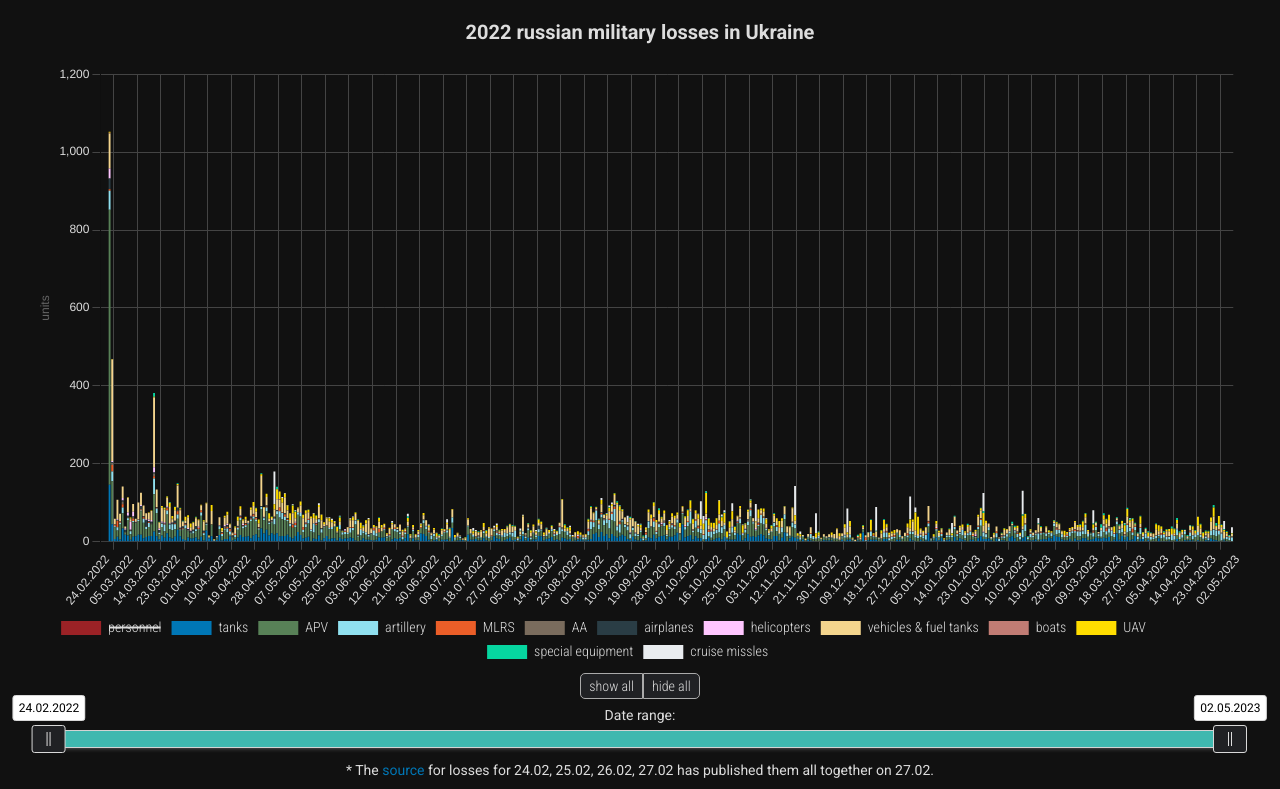
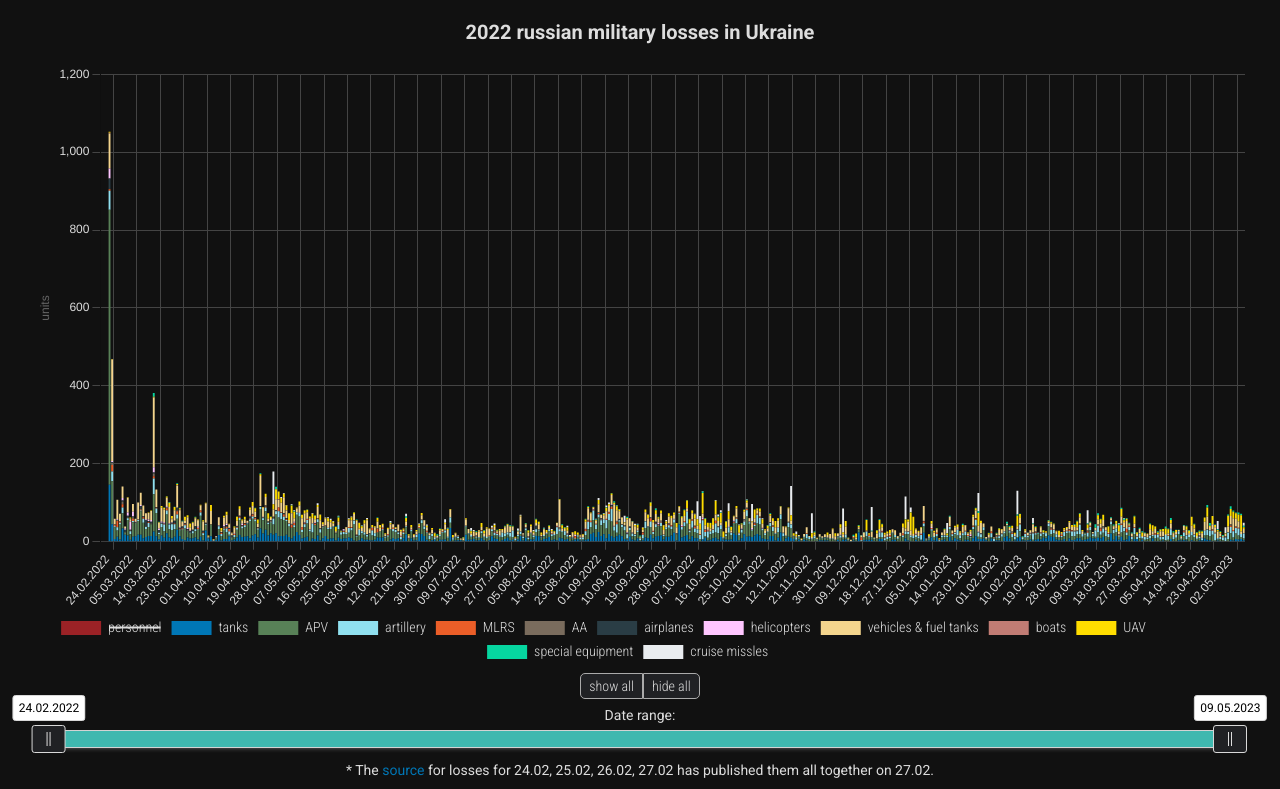
Before and after one commit to alexopus/rulosses, a plain HTML site: page index.html in a window 1280 px wide. Shown: the top 789 px of the page. Drawn offline with Linux system fonts and the light colour scheme.

Commit message:
2023-05-03--09

```diff
--- a/index.html
+++ b/index.html
@@ -615,6 +615,13 @@
       { date: '30.04.2023', pers: 190510, tanks: 3699, apv: 7189, arti: 2914, mlrs: 544, aa: 295, planes: 308, helis: 294, uav: 2475, cruise: 932, boats: 18, vehic: 5842, spec: 357, src: 'https://www.mil.gov.ua/news/2023/04/30/tanki-6-artsistem-ta-1-zasib-ppo-zagalni-vtrati-voroga-stanovlyat-190-5-tis-osib-%E2%80%93-genshtab-zsu/' },
       { date: '01.05.2023', pers: 190960, tanks: 3700, apv: 7192, arti: 2921, mlrs: 544, aa: 295, planes: 308, helis: 294, uav: 2476, cruise: 932, boats: 18, vehic: 5845, spec: 359, src: 'https://www.mil.gov.ua/news/2023/05/01/vid-pochatku-shirokomasshtabnoi-vijni-proti-ukraini-rosiya-vtratila-uzhe-ponad-190-9-tis-osib-znishheno-3700-tankiv-voroga-%E2%80%93-generalnij-shtab-zsu/' },
       { date: '02.05.2023', pers: 191420, tanks: 3701, apv: 7193, arti: 2930, mlrs: 544, aa: 298, planes: 308, helis: 294, uav: 2477, cruise: 947, boats: 18, vehic: 5851, spec: 360, src: 'https://www.mil.gov.ua/news/2023/05/02/za-dobu-sili-oboroni-znishhili-priblizno-460-rosijskih-okupantiv-zbili-15-krilatih-raket-urazili-9-artsistem-ta-3-zasobi-ppo-%E2%80%93-genshtab-zsu/' },
+      { date: '03.05.2023', pers: 191940, tanks: 3702, apv: 7199, arti: 2946, mlrs: 544, aa: 300, planes: 308, helis: 294, uav: 2505, cruise: 947, boats: 18, vehic: 5865, spec: 363, src: 'https://www.mil.gov.ua/news/2023/05/03/91-9-tis-osib-znishheno-300-zasobiv-ppo-ta-bilshe-2500-bpla-voroga-%E2%80%93-genshtab-zsu/' },
+      { date: '04.05.2023', pers: 192590, tanks: 3707, apv: 7216, arti: 2962, mlrs: 547, aa: 304, planes: 308, helis: 294, uav: 2523, cruise: 947, boats: 18, vehic: 5886, spec: 370, src: 'https://www.mil.gov.ua/news/2023/05/04/vid-pochatku-shirokomasshtabnoi-vijni-proti-ukraini-rosiya-vtratila-uzhe-bilshe-192-5-tis-osib-znishheno-ponad-7200-bronemashin-voroga-%E2%80%93-generalnij-shtab-zsu/' },
+      { date: '05.05.2023', pers: 193210, tanks: 3710, apv: 7224, arti: 2978, mlrs: 550, aa: 304, planes: 308, helis: 294, uav: 2540, cruise: 947, boats: 18, vehic: 5916, spec: 373, src: 'https://www.mil.gov.ua/news/2023/05/05/za-dobu-sili-oboroni-znishhili-blizko-620-rosijskih-zagarbnikiv-zbili-17-bpla-urazili-16-artilerijskih-sistem-ta-3-rszv-%E2%80%93-genshtab-zsu/' },
+      { date: '06.05.2023', pers: 193770, tanks: 3717, apv: 7238, arti: 2992, mlrs: 552, aa: 306, planes: 308, helis: 294, uav: 2554, cruise: 947, boats: 18, vehic: 5936, spec: 375, src: 'https://www.mil.gov.ua/news/2023/05/06/tanovlyat-uzhe-ponad-193-7-tis-osib-znishheno-majzhe-3000-artilerijskih-sistem-voroga-%E2%80%93-genshtab-zsu/' },
+      { date: '07.05.2023', pers: 194430, tanks: 3723, apv: 7248, arti: 3010, mlrs: 554, aa: 306, planes: 308, helis: 294, uav: 2572, cruise: 947, boats: 18, vehic: 5952, spec: 380, src: 'https://www.mil.gov.ua/news/2023/05/07/vid-pochatku-shirokomasshtabnoi-vijni-proti-ukraini-rosiya-vtratila-uzhe-bilshe-194-4-tis-osib-znishheno-ponad-3000-artilerijskih-sistem-voroga-%E2%80%93-generalnij-shtab-zsu/' },
+      { date: '08.05.2023', pers: 194970, tanks: 3730, apv: 7253, arti: 3018, mlrs: 554, aa: 306, planes: 308, helis: 294, uav: 2614, cruise: 947, boats: 18, vehic: 5958, spec: 384, src: 'https://www.mil.gov.ua/news/2023/05/08/za-dobu-sili-oboroni-znishhili-blizko-540-rosijskih-zagarbnikiv-zbili-42-bpla-urazili-7-tankiv-voroga-%E2%80%93-genshtab-zsu/' },
+      { date: '09.05.2023', pers: 195620, tanks: 3734, apv: 7257, arti: 3031, mlrs: 554, aa: 307, planes: 308, helis: 294, uav: 2618, cruise: 955, boats: 18, vehic: 5969, spec: 388, src: 'https://www.mil.gov.ua/news/2023/05/09/ponad-195-6-tis-osib-zbito-955-vorozhih-krilatih-raket-%E2%80%93-generalnij-shtab-zsu/' }
     ];
 
     const dates  = [];
```
